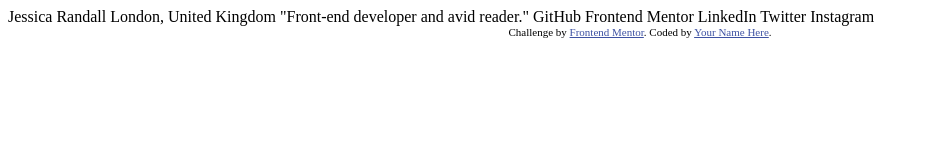
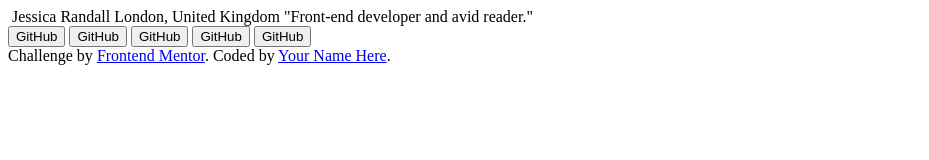
Before and after one commit to tortiman/social-links-profile-main, a plain HTML site: page index.html in a window 1280 px wide. Shown: the whole page, without its empty margins (0-929 px from the left). Drawn offline with Linux system fonts and the light colour scheme.

Commit message:
HTML Structure
creation of the HTML structure

```diff
--- a/index.html
+++ b/index.html
@@ -1,34 +1,43 @@
 <!DOCTYPE html>
 <html lang="en">
   <head>
-  <meta charset="UTF-8">
-  <meta name="viewport" content="width=device-width, initial-scale=1.0"> <!-- displays site properly based on user's device -->
+    <meta charset="UTF-8" />
+    <meta name="viewport" content="width=device-width, initial-scale=1.0" />
+    <!-- displays site properly based on user's device -->
 
-  <link rel="icon" type="image/png" sizes="32x32" href="./assets/images/favicon-32x32.png">
+    <link
+      rel="icon"
+      type="image/png"
+      sizes="32x32"
+      href="./assets/images/favicon-32x32.png"
+    />
 
     <title>Frontend Mentor | Social links profile</title>
 
     <!-- Feel free to remove these styles or customise in your own stylesheet 👍 -->
-  <style>
-    .attribution { font-size: 11px; text-align: center; }
-    .attribution a { color: hsl(228, 45%, 44%); }
-  </style>
   </head>
   <body>
-
-  Jessica Randall
-  London, United Kingdom
-  "Front-end developer and avid reader."
-
-  GitHub
-  Frontend Mentor
-  LinkedIn
-  Twitter
-  Instagram
+    <main class="main">
+      <section class="card">
+        <img class="image" />
+        <span class="name">Jessica Randall</span>
+        <span class="location">London, United Kingdom</span>
+        <span class="phrase">"Front-end developer and avid reader."</span>
+        <div class="buttons-social">
+          <input type="button" value="GitHub" />
+          <input type="button" value="GitHub" />
+          <input type="button" value="GitHub" />
+          <input type="button" value="GitHub" />
+          <input type="button" value="GitHub" />
+        </div>
+      </section>
+    </main>
 
     <div class="attribution">
-    Challenge by <a href="https://www.frontendmentor.io?ref=challenge" target="_blank">Frontend Mentor</a>.
-    Coded by <a href="#">Your Name Here</a>.
+      Challenge by
+      <a href="https://www.frontendmentor.io?ref=challenge" target="_blank"
+        >Frontend Mentor</a
+      >. Coded by <a href="#">Your Name Here</a>.
     </div>
   </body>
 </html>
```
Lines whose indentation alone changed are shown as unchanged.
